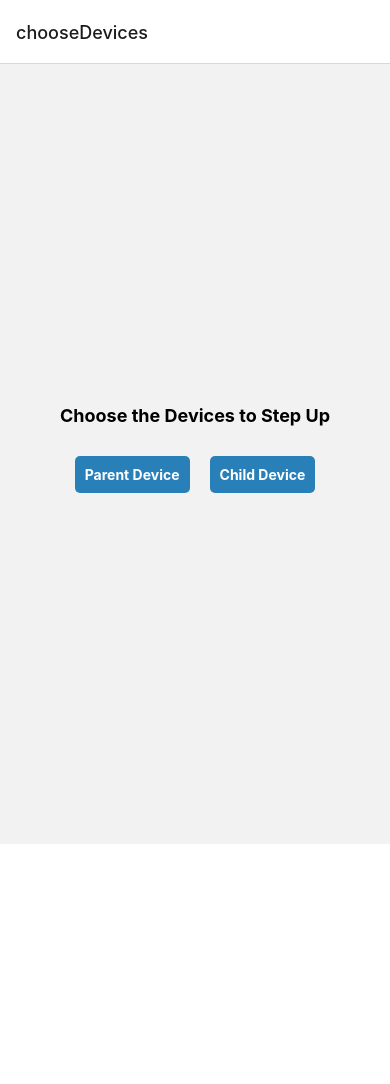
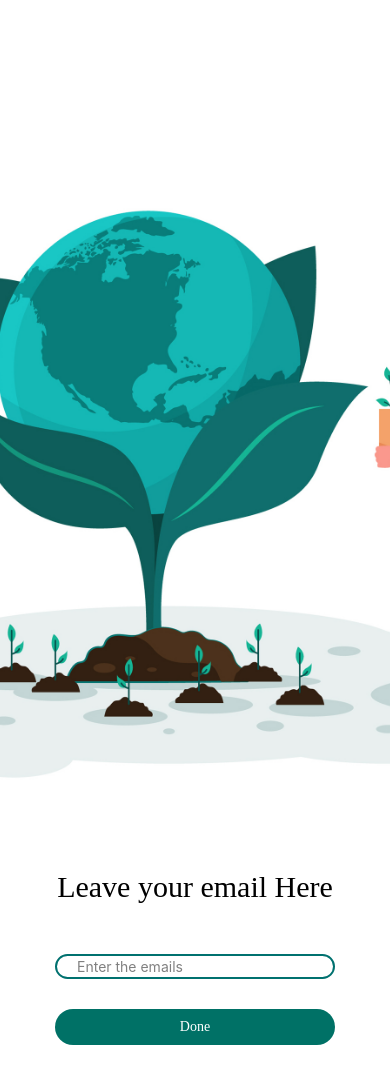
Before and after one commit to MuhammadTalha776932/FindMyKids, a React Native app: screen /LeaveName in a window 390 px wide. Shown: the top 1084 px of the page. Before the commit the page ends 844 px from the top, so only its background shows below. Built offline with nearby package versions, Linux system fonts and the light colour scheme.

Commit message:
added the stack navigation

```diff
--- a/App.tsx
+++ b/App.tsx
@@ -4,9 +4,10 @@ import SplashScreen from "react-native-splash-screen";
 // import ParentRegister from "./component/ParentRegister";
 import { NavigationContainer } from "@react-navigation/native";
 import MapsContainer from "./src/component/home/MapsContainer" ;
-import { createStackNavigator } from "@react-navigation/stack";
+import { createStackNavigator} from "@react-navigation/stack";
 import {ChooseDevicesScreen} from "./src/component/ChooseDevices/ChooseDevicesScreen"
 
+import ParentRegister from "./src/component/ParentRegister";
 
 function App(){
 
@@ -19,8 +20,10 @@ function App(){
 
   return (
     <NavigationContainer>
-      <Stack.Navigator>
+      <Stack.Navigator initialRouteName="chooseDevices" screenOptions={({navigation,route})=>({header:()=>null})}>
         <Stack.Screen name="chooseDevices" component={ChooseDevicesScreen}/>
+        <Stack.Screen  name="LeaveName" component={ParentRegister} />
+        <Stack.Screen name="MapContainer" component={MapsContainer} />
       </Stack.Navigator>
     </NavigationContainer>
   );
--- a/src/component/ChooseDevices/ChooseDevicesScreen.tsx
+++ b/src/component/ChooseDevices/ChooseDevicesScreen.tsx
@@ -1,5 +1,32 @@
+import { useNavigation } from '@react-navigation/native';
 import React from 'react';
-import { View, Text, StyleSheet, TouchableOpacity } from 'react-native';
+import { View, Text, StyleSheet, TouchableOpacity, Linking } from 'react-native';
+
+
+export const ChooseDevicesScreen = ():JSX.Element => {
+  const navigation = useNavigation();
+
+  const handleNavigation = () =>{
+    navigation.navigate( "LeaveName" as never);
+  }
+
+  return (
+    <View style={styles.container}>
+      <View style={styles.textContainer}>
+        <Text style={styles.text}>Choose the Devices to Step Up</Text>
+      </View>
+      <View style={styles.buttonContainer}>
+        <TouchableOpacity style={styles.button} onPress={handleNavigation}>
+          <Text style={styles.buttonText}>Parent Device</Text>
+        </TouchableOpacity>
+        <TouchableOpacity style={styles.button}>
+          <Text style={styles.buttonText}>Child Device</Text>
+        </TouchableOpacity>
+      </View>
+    </View>
+  );
+};
+
 
 const styles = StyleSheet.create({
   container: {
@@ -31,22 +58,4 @@ const styles = StyleSheet.create({
   }
 });
 
-export const ChooseDevicesScreen = () => {
-  return (
-    <View style={styles.container}>
-      <View style={styles.textContainer}>
-        <Text style={styles.text}>Choose the Devices to Step Up</Text>
-      </View>
-      <View style={styles.buttonContainer}>
-        <TouchableOpacity style={styles.button}>
-          <Text style={styles.buttonText}>Parent Device</Text>
-        </TouchableOpacity>
-        <TouchableOpacity style={styles.button}>
-          <Text style={styles.buttonText}>Child Device</Text>
-        </TouchableOpacity>
-      </View>
-    </View>
-  );
-};
-
 export default ChooseDevicesScreen;
--- a/src/component/ParentRegister.tsx
+++ b/src/component/ParentRegister.tsx
@@ -1,8 +1,11 @@
+import { useNavigation } from '@react-navigation/native';
 import React,{useState} from 'react';
 import {Text,View,Image, TextInput,SafeAreaView,ScrollView,Dimensions,TouchableOpacity, Pressable} from 'react-native';
-const ImageJPG = require("../src/images/image.jpg");
+const ImageJPG = require("../images/registration.jpg");
 
 const ParentRegister = ():JSX.Element=>{
+
+  const navigation = useNavigation();
   const [email,setEmail] = useState('');
   const screenWidth:number = Dimensions.get("screen").width
   const screenHeight:number = Dimensions.get("screen").height
@@ -43,7 +46,7 @@ const ParentRegister = ():JSX.Element=>{
                         placeholderTextColor={"gray"}
                     />
                 </View>
-                <View style={{
+                {/* <View style={{
                     marginHorizontal:55,
                     alignItems:"center",
                     justifyContent:"center",
@@ -58,7 +61,7 @@ const ParentRegister = ():JSX.Element=>{
                     }} onPress={()=>{
 
                     }}>Already a member</Text>
-                </View>
+                </View> */}
 
                 <Pressable style={{
                     marginHorizontal:55,
@@ -68,7 +71,7 @@ const ParentRegister = ():JSX.Element=>{
                     backgroundColor:"#007166",
                     paddingVertical:10,
                     borderRadius:23
-                }} onPress={()=>{}}>
+                }} onPress={()=>navigation.navigate("MapContainer" as never)}>
                     <Text style={{
                         color:"white",
                         fontFamily:"SemiBold"
```
Also changed, not shown: src/component/ParentStack/ParentStack.tsx (added, +21 -0 lines), src/images/registration.jpg (renamed from src/images/image.jpg).
